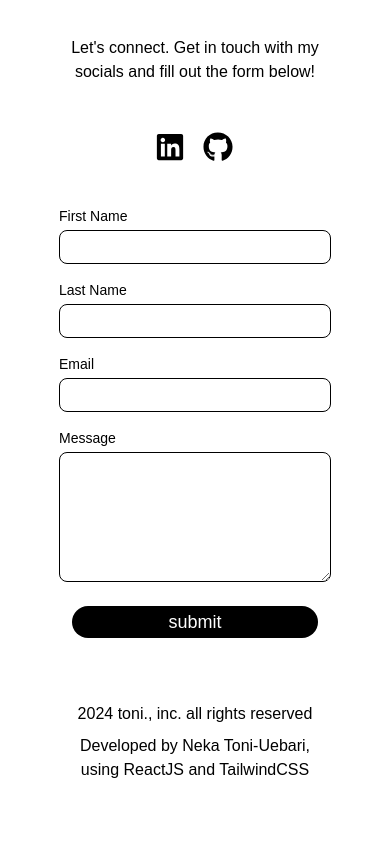
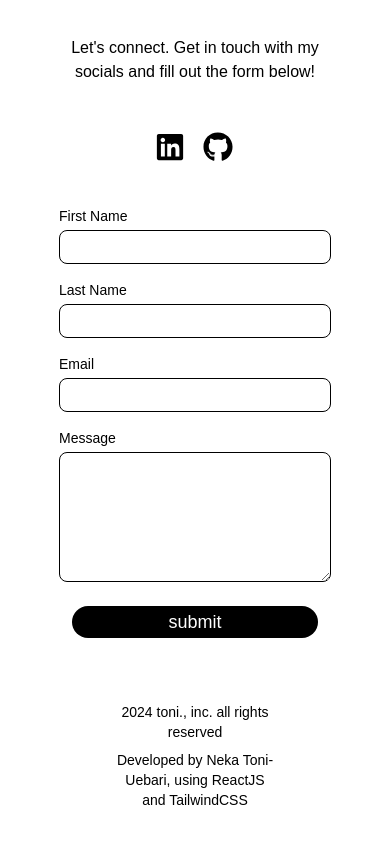
Before and after one commit to toniu/toni-portfolio, a React (Create React App) app: page / in a window 390 px wide. Shown: the part 2334-3178 px from the top of the page. Built offline with nearby package versions, Linux system fonts and the light colour scheme.

Commit message:
Minor position adjustments.

```diff
--- a/src/components/Contact.jsx
+++ b/src/components/Contact.jsx
@@ -87,7 +87,7 @@ const Contact = () => {
                     </div>
                 </form>
 
-                <div className='select-none bottom font-light text-base text-center pt-14 pb-16 space-y-2'>
+                <div className='select-none bottom font-light text-sm md:text-base text-center pt-14 pb-16 space-y-2 w-[60%] mx-auto'>
                     <p>2024 toni., inc. all rights reserved</p>
                     <p>Developed by Neka Toni-Uebari, using ReactJS and TailwindCSS</p>
                 </div>
```
